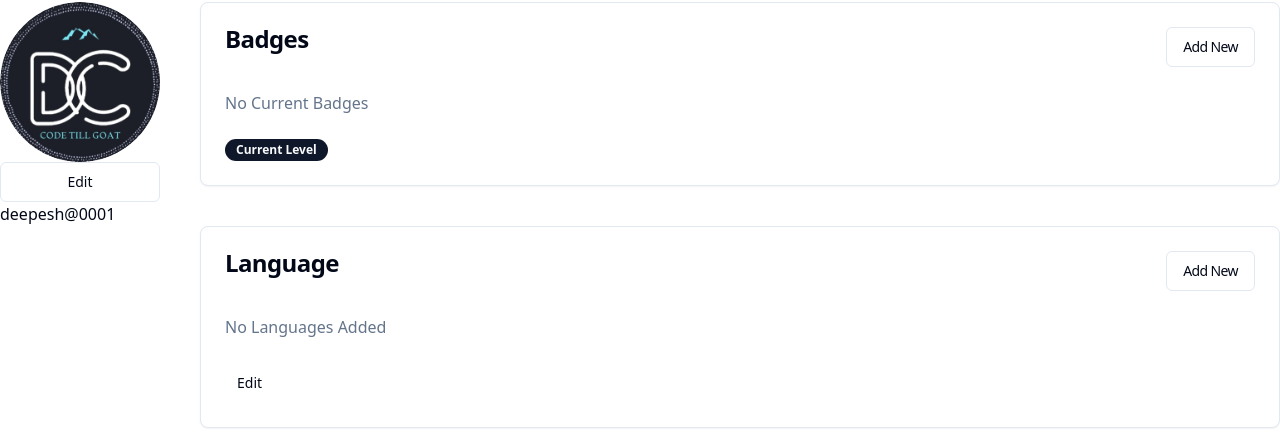
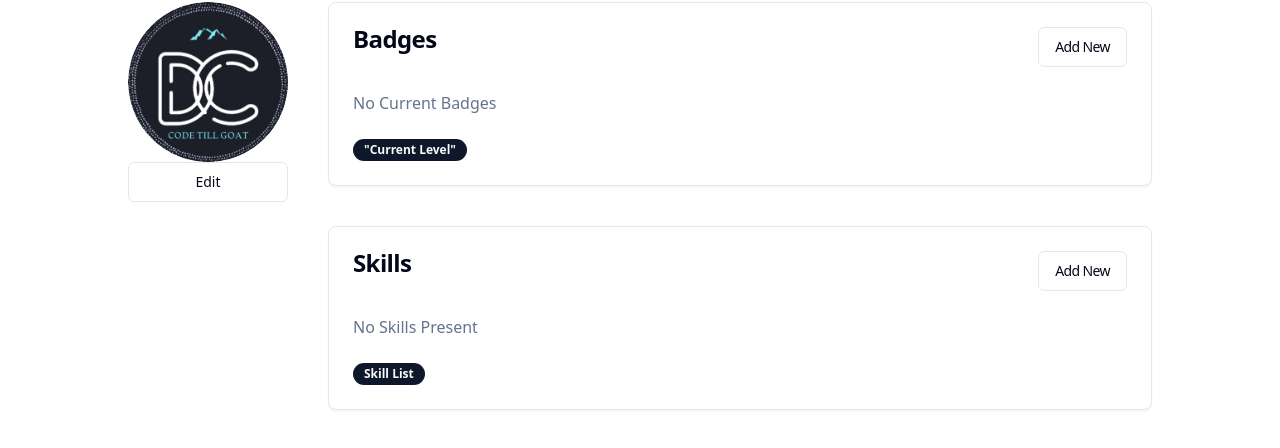
Before and after one commit to akadeepesh/Virtual-Mentor-EY, a Next.js app in the folder frontend/: page /profile in a window 1280 px wide. Shown: the part 135-583 px from the top of the page. Built offline with nearby package versions, Linux system fonts and the light colour scheme; no server answers.

Commit message:
Refactor ProfileHero component layout and update user data display

```diff
--- a/frontend/components/ProfileHero.tsx
+++ b/frontend/components/ProfileHero.tsx
@@ -12,30 +12,26 @@ import {
   CardTitle,
 } from "@/components/ui/card";
 import { Input } from "@/components/ui/input";
-
 import { Toggle } from "@/components/ui/toggle";
 
 const ProfileHero = () => {
   const { user } = useUser();
-  const hasImage = user?.hasImage;
-  const profileImageUrl = user?.imageUrl;
-  const [Username, setUsername] = useState("deepesh@0001");
   const [isLangEdit, setIsLangEdit] = useState(false);
   const [isEduEdit, setIsEduEdit] = useState(false);
 
   return (
-    <div className="flex flex-row max-w-screen-xl w-screen mx-auto gap-10 mt-10">
+    <div className="flex flex-row max-w-screen-lg w-screen mx-auto gap-10 mt-10">
       <div className="flex flex-col align-center">
         <Avatar className="h-40 w-40">
-          {hasImage ? (
-            <AvatarImage src={profileImageUrl} alt="@UserImage" />
+          {user?.hasImage ? (
+            <AvatarImage src={user.imageUrl} alt="@UserImage" />
           ) : (
             <AvatarImage src="\images\DC.png" alt="@UserImage" />
           )}
         </Avatar>
         <Edit />
         <div className="">{user?.fullName}</div>
-        <div className="">{Username}</div>
+        <div className="">{user?.username}</div>
       </div>
       <div className="flex flex-col w-full gap-10">
         <Card>
@@ -51,7 +47,23 @@ const ProfileHero = () => {
             <p className="text-muted-foreground">No Current Badges</p>
           </CardContent>
           <CardFooter>
-            <Badge>Current Level</Badge>
+            <Badge>"Current Level"</Badge>
+          </CardFooter>
+        </Card>
+        <Card>
+          <CardHeader>
+            <CardTitle className="flex justify-between">
+              <div>Skills</div>
+              <div>
+                <AddNew />
+              </div>
+            </CardTitle>
+          </CardHeader>
+          <CardContent>
+            <p className="text-muted-foreground">No Skills Present</p>
+          </CardContent>
+          <CardFooter>
+            <Badge>Skill List</Badge>
           </CardFooter>
         </Card>
         <Card>
```
